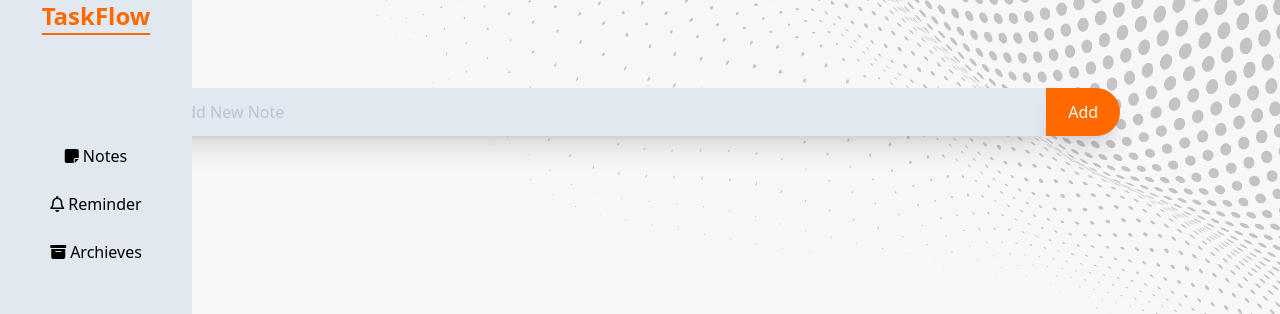
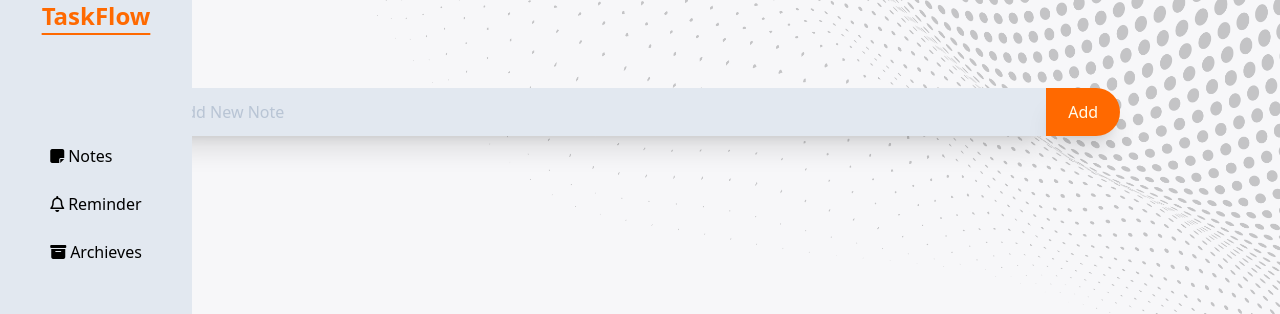
Before and after one commit to Officialakshat/Angular_to-do, an Angular app in the folder angular_to-do/: page /notes in a window 1280 px wide. Shown: the top 314 px of the page. Built offline with nearby package versions, Linux system fonts and the light colour scheme.

Commit message:
Update header.component.html

```diff
--- a/angular_to-do/src/app/header/header.component.html
+++ b/angular_to-do/src/app/header/header.component.html
@@ -81,7 +81,7 @@
   </div>
   <!-- Horizontal Menu for medium and larger screens -->
   <div class="hidden sm:flex sm:pt-28 px-4">
-    <ul class="flex sm:flex-col gap-6 items-center">
+    <ul class="flex sm:flex-col gap-6 ">
       <li>
         <a routerLink="/notes" routerLinkActive="active"
           ><i class="fa-solid fa-note-sticky pr-1"></i>Notes</a
```
